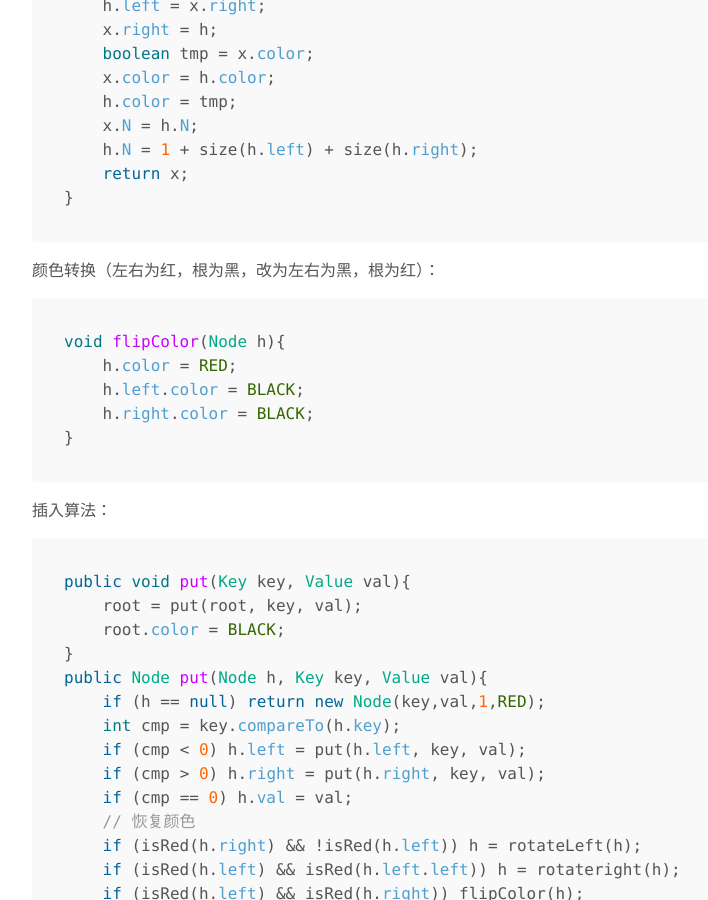
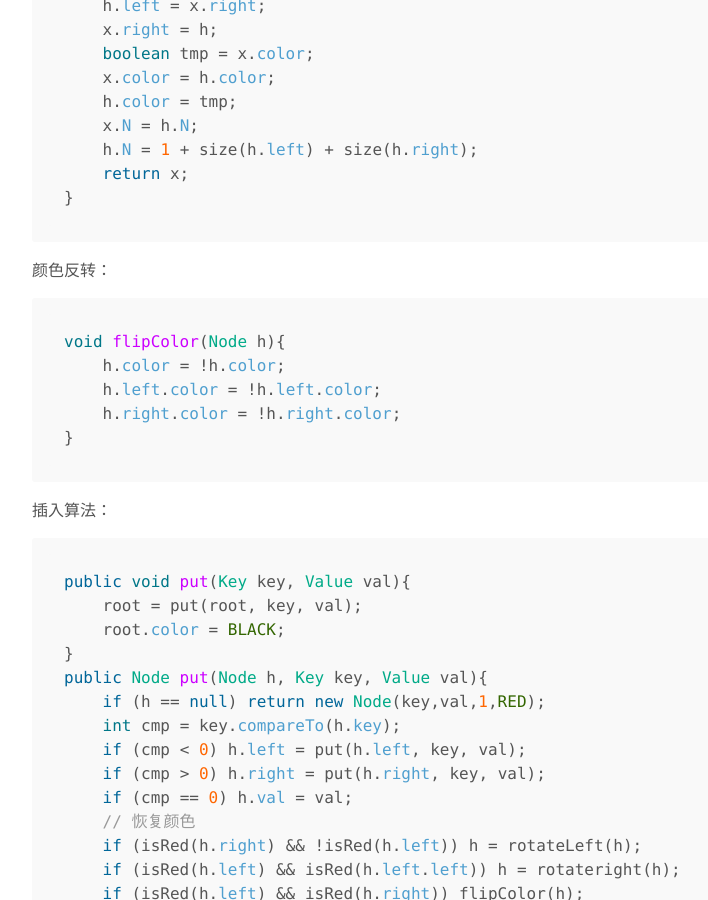
Before and after one commit to nice01qc/nice01qc.github.io, a Jekyll site: the page built from _posts/2018-03-09-平衡查找树.md, in a window 1280 px wide and 900 px high, scrolled down 2183 px. Shown: the whole window, without its empty margins (208-916 px from the left). Built offline with Jekyll 4.4.1, drawn with Linux system fonts in a browser that asks for light colours.

Commit message:
博客更新

````diff
--- a/_layouts/default.html
+++ b/_layouts/default.html
@@ -24,9 +24,9 @@
 
 	<div id="contact">
 		<div id="contact-wrap">
-			<a href="#" target="view_window"><img src="{{ '/assets/qq.svg' | relative_url }}" /></a>
+			<a href="#" ><img src="{{ '/assets/qq.svg' | relative_url }}" /></a>
 			<a href="https://github.com/nice01qc" target="view_window"><img src="{{ '/assets/github.svg' | relative_url }}" /></a>
-			<a href="https://weibo.com/login.php" target="view_window"><img src="{{ '/assets/weibo.svg' | relative_url }}" /></a>
+			<a href="#"><img src="{{ '/assets/weibo.svg' | relative_url }}" /></a>
 			<a href="mailto:734522310@qq.com" target="view_window"><img src="{{ '/assets/email.svg' | relative_url }}" /></a>
 		</div>
 	</div>
--- a/_posts/2018-03-09-平衡查找树.md
+++ b/_posts/2018-03-09-平衡查找树.md
@@ -70,13 +70,13 @@ Node rotateRight(Node h){		// 此旋转交换颜色
 }
 ```
 
-颜色转换（左右为红，根为黑，改为左右为黑，根为红）：
+颜色反转：
 
 ```java
 void flipColor(Node h){
-    h.color = RED;
-    h.left.color = BLACK;
-    h.right.color = BLACK;
+    h.color = !h.color;
+    h.left.color = !h.left.color;
+    h.right.color = !h.right.color;
 }
 ```
 
--- a/list.html
+++ b/list.html
@@ -45,9 +45,9 @@ title: List
 
 	<div id="contact">
 		<div id="contact-wrap">
-			<a href="#" target="view_window"><img src="{{ '/assets/qq.svg' | relative_url }}" /></a>
+			<a href="#"><img src="{{ '/assets/qq.svg' | relative_url }}" /></a>
 			<a href="https://github.com/nice01qc" target="view_window"><img src="{{ '/assets/github.svg' | relative_url }}" /></a>
-			<a href="https://weibo.com/login.php" target="view_window"><img src="{{ '/assets/weibo.svg' | relative_url }}" /></a>
+			<a href="#"><img src="{{ '/assets/weibo.svg' | relative_url }}" /></a>
 			<a href="mailto:734522310@qq.com" target="view_window"><img src="{{ '/assets/email.svg' | relative_url }}" /></a>
 		</div>
 	</div>
--- a/share.html
+++ b/share.html
@@ -57,9 +57,9 @@ title: Share
 
 	<div id="contact">
 		<div id="contact-wrap">
-			<a href="#" target="view_window"><img src="{{ '/assets/qq.svg' | relative_url }}" /></a>
+			<a href="#"><img src="{{ '/assets/qq.svg' | relative_url }}" /></a>
 			<a href="https://github.com/nice01qc" target="view_window"><img src="{{ '/assets/github.svg' | relative_url }}" /></a>
-			<a href="https://weibo.com/login.php" target="view_window"><img src="{{ '/assets/weibo.svg' | relative_url }}" /></a>
+			<a href="#"><img src="{{ '/assets/weibo.svg' | relative_url }}" /></a>
 			<a href="mailto:734522310@qq.com" target="view_window"><img src="{{ '/assets/email.svg' | relative_url }}" /></a>
 		</div>
 	</div>
````
Also changed, not shown: other parts of _posts/2018-03-09-平衡查找树.md (+5 -5 lines), _draft/你的点点滴滴.md (+1 -1 lines), favicon.png (deleted).
